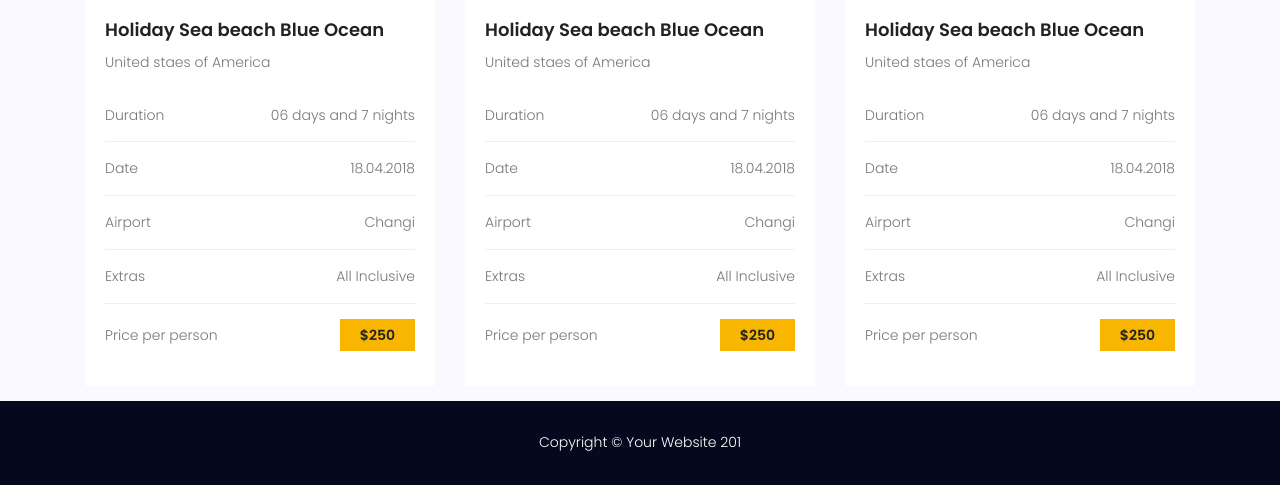
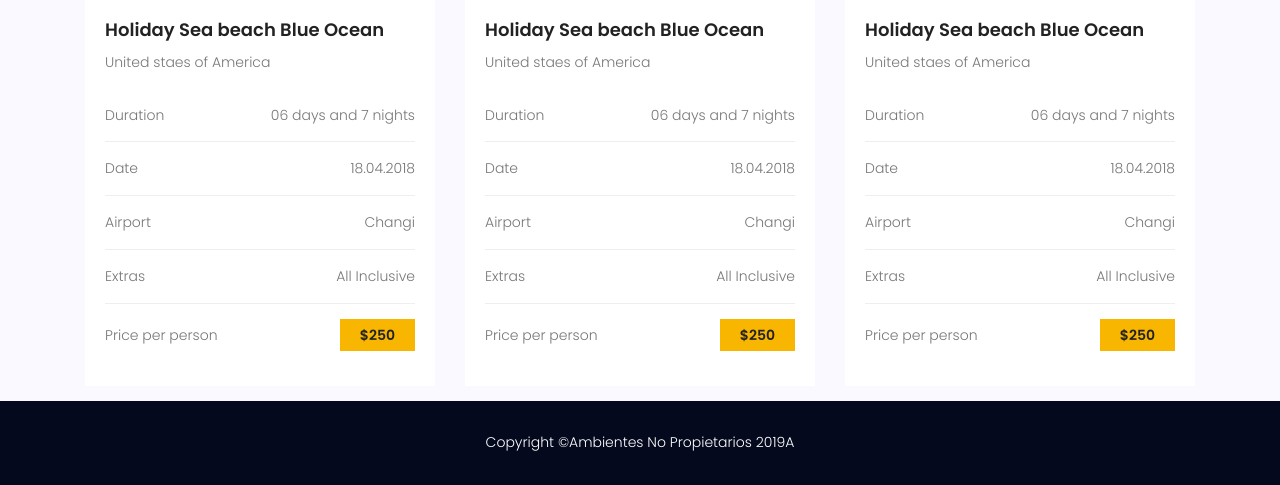
Before and after one commit to tsi553-ambientes-no-propietarios-2019a/proyecto-semestre-grupo-2, a Symfony app: template proyecto2/templates/index.html.twig in a window 1280 px wide. Shown: the part 1881-2366 px from the top of the page. Run offline with Twig, Linux system fonts and the light colour scheme; the template is opened without the code that fills it, so the values that code supplies are empty; some libraries are stand-ins or nearby versions.

Commit message:
Hotel modificaciones

```diff
--- a/proyecto2/templates/index.html.twig
+++ b/proyecto2/templates/index.html.twig
@@ -321,7 +321,7 @@ Inicio
   <!-- Footer -->
   <footer class="footer-area section-gap">
     <div class="container">
-      <p class=" text-center text-white">Copyright &copy; Your Website 201</p>
+      <p class=" text-center text-white">Copyright &copy;Ambientes No Propietarios 2019A</p>
     </div>
     <!-- /.container -->
   </footer>
```
